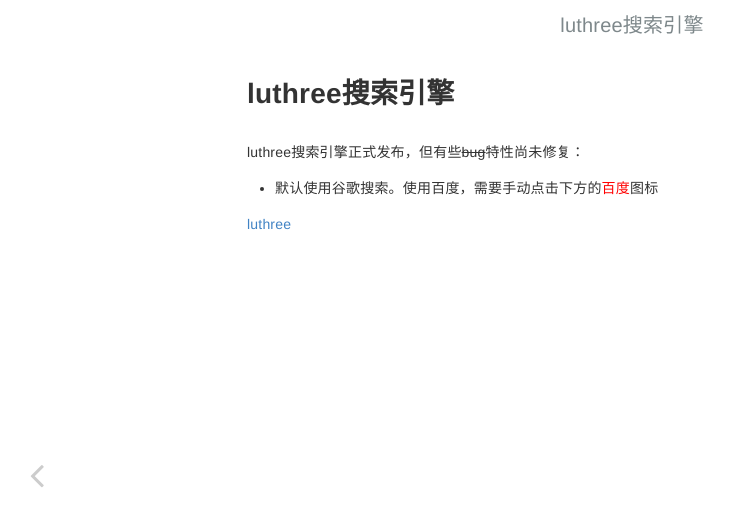
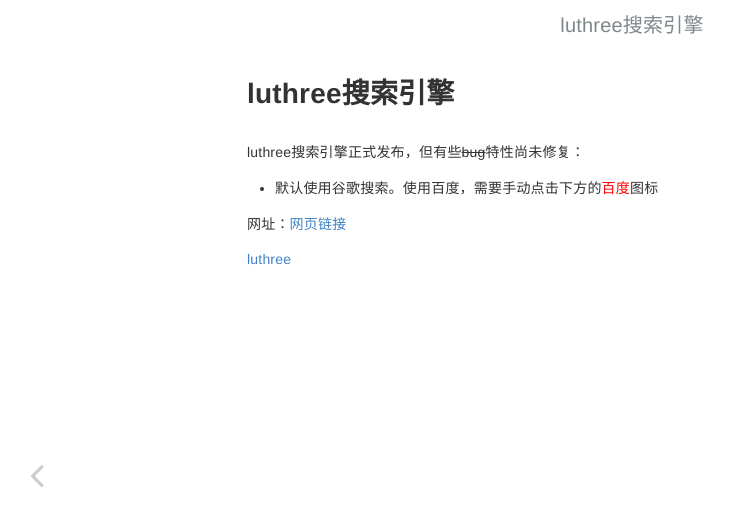
Before and after one commit to luthree/lusurui-luthree.github.io, a Jekyll site: the page built from _posts/2021-08-06-1_luthree搜索引擎.md, in a window 1280 px wide. Shown: the top 526 px of the page, without its empty margins (8-742 px from the left). Built offline with Jekyll 4.4.1, drawn with Linux system fonts in a browser that asks for light colours; nearby versions of some CDN libraries; library files that are not in the unit come from our copies.

Commit message:
Update 2021-08-06-1_luthree搜索引擎.md

```diff
--- a/_posts/2021-08-06-1_luthree搜索引擎.md
+++ b/_posts/2021-08-06-1_luthree搜索引擎.md
@@ -10,4 +10,6 @@ luthree搜索引擎正式发布，但有些~~bug~~特性尚未修复：
 
 - 默认使用谷歌搜索。使用百度，需要手动点击下方的<font color="red">百度</font>图标
 
+网址：[网页链接](luthree.tk/s)
+
 [luthree](http://luthree.tk)
```
